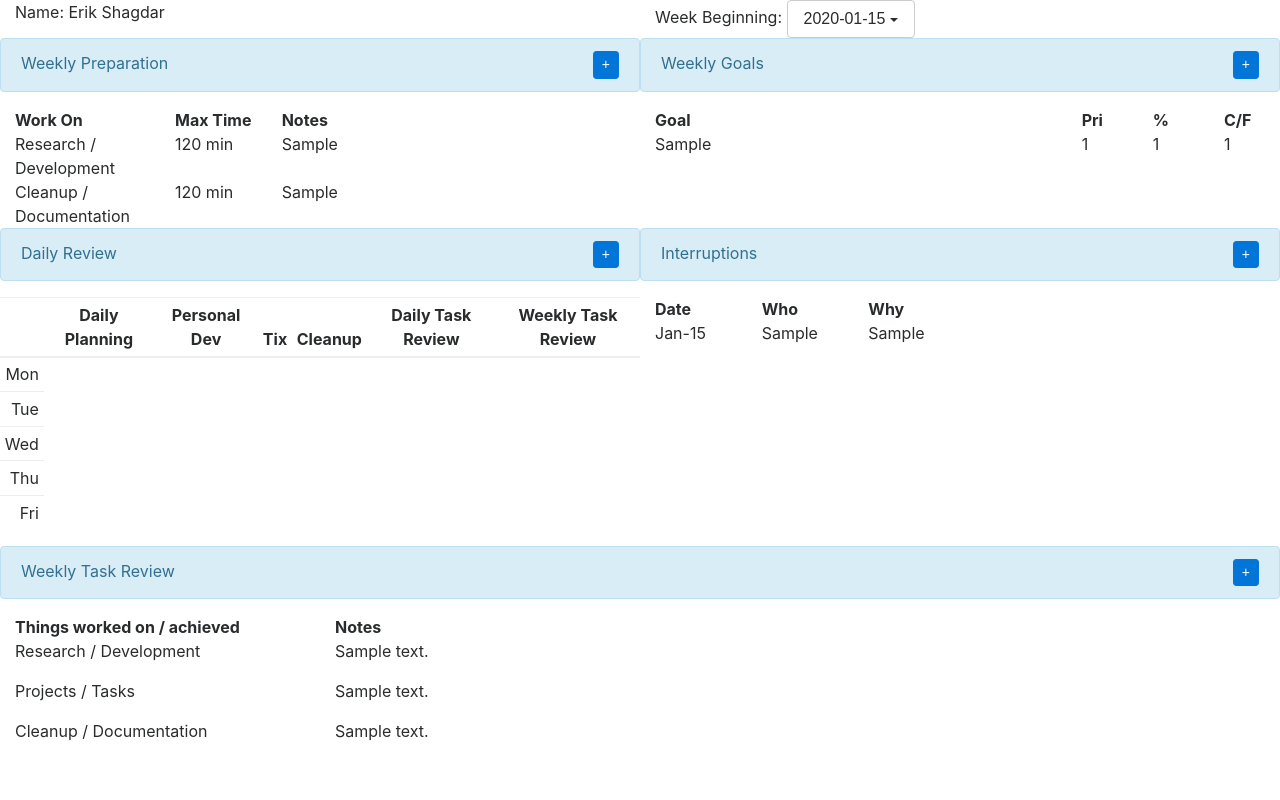
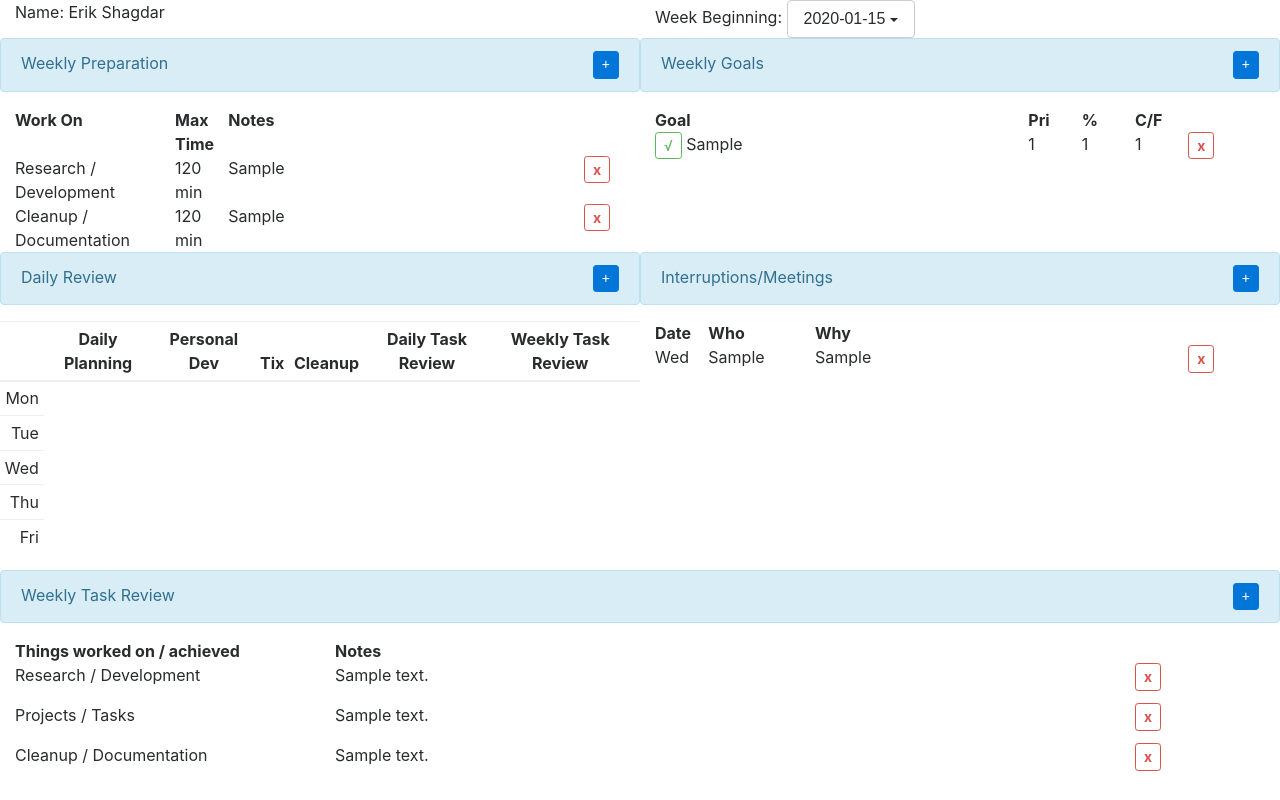
Before and after one commit to ericgarig/HTC_progress, a Flask app: page /1 in a window 1280 px wide. Run offline with Flask 2, Linux system fonts and the light colour scheme; tables that the repository leaves empty hold one stand-in row (values such as "Sample post"); parts of the project's set-up code (start-up, migrations or seed data) failed here and were passed over; some libraries are stand-ins or nearby versions.

Commit message:
updating repo. lots of changes - need to review each file later for diff.

```diff
--- a/app.py
+++ b/app.py
@@ -17,12 +17,12 @@ from models import *
 
 
 # blueprints
-app.register_blueprint(vd, url_prefix='')
-app.register_blueprint(vg, url_prefix='')
-app.register_blueprint(vi, url_prefix='')
-app.register_blueprint(vt, url_prefix='')
-app.register_blueprint(vw, url_prefix='')
-app.register_blueprint(v_debug, url_prefix='')
+app.register_blueprint(vd, url_prefix='/daily')
+app.register_blueprint(vg, url_prefix='/goal')
+app.register_blueprint(vi, url_prefix='/interruption')
+app.register_blueprint(vt, url_prefix='/task')
+app.register_blueprint(vw, url_prefix='/week')
+app.register_blueprint(v_debug, url_prefix='/debug')
 app.register_blueprint(v_sheet, url_prefix='')
 
 
--- a/forms.py
+++ b/forms.py
@@ -9,17 +9,16 @@ from wtforms.validators import DataRequired, Optional
 class TaskForm(FlaskForm):
     """Form for entering tasks."""
 
-    prep_dev = StringField('Development', render_kw={
-                           "placeholder": "Add preparation development item"})
-    prep_doc = StringField('Documentation', render_kw={
-                           "placeholder":
-                           "Add preparation documentation item"})
-    review_dev = StringField('Development', render_kw={
-                             "placeholder": "Add review development item"})
-    review_task = StringField(
-        'Task', render_kw={"placeholder": "Add review project/task item"})
-    review_doc = StringField('Documentation', render_kw={
-                             "placeholder": "Add review documentation item"})
+    prep_dev = StringField('Development', render_kw={"placeholder":
+                           "New research/development to do"})
+    prep_doc = StringField('Documentation', render_kw={"placeholder":
+                           "New cleanup/documentation to do"})
+    review_dev = StringField('Development', render_kw={"placeholder":
+                             "Research/Development done"})
+    review_task = StringField('Task', render_kw={"placeholder":
+                              "Project/Task done"})
+    review_doc = StringField('Documentation', render_kw={"placeholder":
+                             "Cleanup/Documentation done"})
 
     def validate(self):
         """Overridden validate method."""
@@ -38,9 +37,11 @@ class GoalForm(FlaskForm):
     """Form for entering goals."""
 
     goal = StringField('Goal', validators=[DataRequired()], render_kw={
-                       "placeholder": "Add goal"})
-    priority = IntegerField('Priority', validators=[Optional()], render_kw={
-                            "placeholder": "Specify priority ( 1-5 )"})
+                       "placeholder": "Goal for the week"})
+    priority = IntegerField('Priority',
+                            validators=[DataRequired()],
+                            render_kw={
+                                "placeholder": "Specify priority ( 1-5 )"})
     pct_done = IntegerField('Pct Done', validators=[Optional()], render_kw={
                             "placeholder": "Percentage done ( 1-100 )"})
     weeks_pushed = IntegerField('Weeks Pushed',
@@ -55,9 +56,9 @@ class InterruptionForm(FlaskForm):
     date = DateField('Date', validators=[DataRequired()], render_kw={
                      "placeholder": "Specify a date"})
     person = StringField('Person', validators=[DataRequired()], render_kw={
-                         "placeholder": "Who interrupted you"})
+                         "placeholder": "Who interrupted/met you"})
     reason = StringField('Reason', validators=[DataRequired()], render_kw={
-                         "placeholder": "Why the interruption"})
+                         "placeholder": "Why the interruption/meeting"})
 
 
 class ReviewForm(FlaskForm):
--- a/models.py
+++ b/models.py
@@ -76,7 +76,7 @@ class Goal(db.Model):
 
     def __init__(self, week_id=None,
                  goal=None,
-                 priority=None,
+                 priority=0,
                  pct_done=None,
                  weeks_pushed=None
                  ):
@@ -90,6 +90,10 @@ class Goal(db.Model):
     def __repr__(self):
         """Repr the object."""
         return '<Goal: {}>'.format(self.goal)
+
+    def done(self):
+        """Determine if the goal complete."""
+        return self.pct_done == 100
 
 
 class Interruption(db.Model):
--- a/templates/base.html
+++ b/templates/base.html
@@ -14,7 +14,7 @@
     <link href="{{ url_for('static', filename='css/bootstrap.min.css') }}" rel="stylesheet">
 
     <!-- Custom styles for this template -->
-    <link href="{{ url_for('static', filename='css/custom.css?v=1.0.1') }}" rel="stylesheet">
+    <link href="{{ url_for('static', filename='css/custom.css?v=1.0.4') }}" rel="stylesheet">
   </head>
 
   <body>
--- a/templates/daily_review.html
+++ b/templates/daily_review.html
@@ -6,7 +6,7 @@
 </div>
 
 <div class="row">
-    <table class="table table-sm text-center">
+    <table class="table table-sm text-center table-hover">
         <thead>
             <tr>
                 <th></th>
@@ -16,6 +16,7 @@
                 <th class="text-center">Cleanup</th>
                 <th class="text-center">Daily Task Review</th>
                 <th class="text-center">Weekly Task Review</th>
+                <th></th>
             </tr>
         </thead>
         <tbody>
@@ -29,6 +30,9 @@
                             <td>{{ 'Y' if r.cleanup else '' }}</td>
                             <td>{{ 'Y' if r.review else '' }}</td>
                             <td>{{ 'Y' if r.goals else '' }}</td>
+                            <td>
+                                <a href="{{ url_for('daily_review.delete', review_id=r.id ) }}" class="btn btn-outline-danger btn-sm alert-link">x</a>
+                            </td>
                         {% endif %}
                     {% endfor %}
                 </tr>
@@ -42,6 +46,9 @@
                             <td>{{ 'Y' if r.cleanup else '' }}</td>
                             <td>{{ 'Y' if r.review else '' }}</td>
                             <td>{{ 'Y' if r.goals else '' }}</td>
+                            <td>
+                                <a href="{{ url_for('daily_review.delete', review_id=r.id ) }}" class="btn btn-outline-danger btn-sm alert-link">x</a>
+                            </td>
                         {% endif %}
                     {% endfor %}
                 </tr>
@@ -55,6 +62,9 @@
                             <td>{{ 'Y' if r.cleanup else '' }}</td>
                             <td>{{ 'Y' if r.review else '' }}</td>
                             <td>{{ 'Y' if r.goals else '' }}</td>
+                            <td>
+                                <a href="{{ url_for('daily_review.delete', review_id=r.id ) }}" class="btn btn-outline-danger btn-sm alert-link">x</a>
+                            </td>
                         {% endif %}
                     {% endfor %}
                 </tr>
@@ -68,6 +78,9 @@
                             <td>{{ 'Y' if r.cleanup else '' }}</td>
                             <td>{{ 'Y' if r.review else '' }}</td>
                             <td>{{ 'Y' if r.goals else '' }}</td>
+                            <td>
+                                <a href="{{ url_for('daily_review.delete', review_id=r.id ) }}" class="btn btn-outline-danger btn-sm alert-link">x</a>
+                            </td>
                         {% endif %}
                     {% endfor %}
                 </tr>
@@ -81,6 +94,9 @@
                             <td>{{ 'Y' if r.cleanup else '' }}</td>
                             <td>{{ 'Y' if r.review else '' }}</td>
                             <td>{{ 'Y' if r.goals else '' }}</td>
+                            <td>
+                                <a href="{{ url_for('daily_review.delete', review_id=r.id ) }}" class="btn btn-outline-danger btn-sm alert-link">x</a>
+                            </td>
                         {% endif %}
                     {% endfor %}
                 </tr>
@@ -94,14 +110,14 @@
 <div class="modal fade" id="daily_review_modal" role="dialog">
     <div class="modal-dialog">
         <div class="modal-content">
-            <form action="{{ url_for('add_review', week_id=week.id ) }}" method="post" name="goals">
+            <form action="{{ url_for('daily_review.add', week_id=week.id ) }}" method="post" name="goals">
                 <div class="modal-header">
                     <h6 class="modal-title">Daily Review</h6>
                     <button type="button" class="close" data-dismiss="modal">&times;</button>
                 </div>
                 <div class="modal-body">
                         {{ review_form.hidden_tag() }}
-                        <p>{{ review_form.date(class_="form-control") }}</p>
+                        <p>{{ review_form.date(class_="form-control", autocomplete="off") }}</p>
 
                         <div class="form-check">
                             <label class="form-check-label">
--- a/templates/goals.html
+++ b/templates/goals.html
@@ -6,19 +6,28 @@
 </div>
 
 <div class="row">
-    <div class="col-8"><strong>Goal</strong></div>
-    <div class="col"><strong>Pri</strong></div>
-    <div class="col"><strong>%</strong></div>
-    <div class="col"><strong>C/F</strong></div>
+    <div class="col-7"><strong>Goal</strong></div>
+    <div class="col-1"><strong>Pri</strong></div>
+    <div class="col-1"><strong>%</strong></div>
+    <div class="col-1"><strong>C/F</strong></div>
 </div>
 
-{% for goal in goals %}
+{% for goal in goals|sort(attribute='priority') %}
     <div class="row">
-        <div class="col-8"><p>{{ goal.goal }}</p></div>
-        <div class="col"><p>{{ goal.priority|default("", True) }}</p></div>
-        <div class="col"><p>{{ goal.pct_done|default("", True) }}</p></div>
-        <div class="col"><p>{{ goal.weeks_pushed|default("", True) }}</p></div>
-        <div class="w-100"></div>
+        <div class="col-7">
+            <p>
+                {% if not goal.done() %}
+                    <a href="{{ url_for('goal.complete', goal_id=goal.id) }}" class="btn btn-outline-success btn-sm" role="button">√</a>
+                {% endif %}
+                {{ goal.goal }}
+            </p>
+        </div>
+        <div class="col-1"><p>{{ goal.priority|default("", True) }}</p></div>
+        <div class="col-1"><p>{{ goal.pct_done|default("", True) }}</p></div>
+        <div class="col-1"><p>{{ goal.weeks_pushed|default("", True) }}</p></div>
+        <div class="col-1">
+            <a href="{{ url_for('goal.delete', goal_id=goal.id ) }}" class="btn btn-outline-danger btn-sm alert-link">x</a>
+        </div>
     </div>
 {% endfor %}
 
@@ -28,17 +37,17 @@
 <div class="modal fade" id="weekly_goal_modal" role="dialog">
     <div class="modal-dialog">
         <div class="modal-content">
-            <form action="{{ url_for('add_goal', week_id=week.id ) }}" method="post" name="goals">
+            <form action="{{ url_for('goal.add', week_id=week.id ) }}" method="post" name="goals">
                 <div class="modal-header">
                     <h6 class="modal-title">Weekly Goals</h6>
                     <button type="button" class="close" data-dismiss="modal">&times;</button>
                 </div>
                 <div class="modal-body">
                         {{ goal_form.hidden_tag() }}
-                        <p>{{ goal_form.goal(class_="form-control") }}</p>
-                        <p>{{ goal_form.priority(class_="form-control") }}</p>
-                        <p>{{ goal_form.pct_done(class_="form-control") }}</p>
-                        <p>{{ goal_form.weeks_pushed(class_="form-control") }}</p>
+                        <p>{{ goal_form.goal(class_="form-control", autocomplete="off") }}</p>
+                        <p>{{ goal_form.priority(class_="form-control", autocomplete="off") }}</p>
+                        <p>{{ goal_form.pct_done(class_="form-control", autocomplete="off") }}</p>
+                        <p>{{ goal_form.weeks_pushed(class_="form-control", autocomplete="off") }}</p>
                 </div>
                 <div class="modal-footer">
                     <button type="submit" class="btn btn-primary">Add</button>
--- a/templates/interruptions.html
+++ b/templates/interruptions.html
@@ -1,22 +1,24 @@
 <div class="row">
     <div class="col alert alert-info">
-        Interruptions
+        Interruptions/Meetings
         <button type="button" class="btn btn-primary btn-sm float-right" data-toggle="modal" data-target="#interruptionModal">+</button>
     </div>
 </div>
 
 <div class="row">
-        <div class="col-2"><strong>Date</strong></div>
+        <div class="col-1"><strong>Date</strong></div>
         <div class="col-2"><strong>Who</strong></div>
-        <div class="col-8"><strong>Why</strong></div>
+        <div class="col"><strong>Why</strong></div>
 </div>
 
-{% for interruption in interruptions %}
+{% for interruption in interruptions|sort(attribute='inter_date') %}
     <div class="row">
-        <div class="col-2"><p>{{ interruption.inter_date.strftime('%b-%d') }}</p></div>
+        <div class="col-1"><p>{{ interruption.inter_date.strftime('%a') }}</p></div>
         <div class="col-2"><p>{{ interruption.person }}</p></div>
-        <div class="col-8"><p>{{ interruption.reason }}</p></div>
-        <div class="w-100"></div>
+        <div class="col-7"><p>{{ interruption.reason }}</p></div>
+        <div class="col-1">
+            <a href="{{ url_for('interruption.delete', week_id=interruption.week_id, interruption_id=interruption.id ) }}" class="btn btn-outline-danger btn-sm alert-link">x</a>
+        </div>
     </div>
 {% endfor %}
 
@@ -25,16 +27,16 @@
 <div class="modal fade" id="interruptionModal" role="dialog">
     <div class="modal-dialog">
         <div class="modal-content">
-            <form action="{{ url_for('add_interruption', week_id=week.id ) }}" method="post" name="interruptions">
+            <form action="{{ url_for('interruption.add', week_id=week.id ) }}" method="post" name="interruptions">
                 <div class="modal-header">
-                    <h6 class="modal-title">Interruptions</h6>
+                    <h6 class="modal-title">Interruptions/Meetings</h6>
                     <button type="button" class="close" data-dismiss="modal">&times;</button>
                 </div>
                 <div class="modal-body">
                         {{ interruption_form.hidden_tag() }}
-                        <p>{{ interruption_form.date(class_="form-control") }}</p>
-                        <p>{{ interruption_form.person(class_="form-control") }}</p>
-                        <p>{{ interruption_form.reason(class_="form-control") }}</p>
+                        <p>{{ interruption_form.date(class_="form-control", autocomplete="off") }}</p>
+                        <p>{{ interruption_form.person(class_="form-control", autocomplete="off") }}</p>
+                        <p>{{ interruption_form.reason(class_="form-control", autocomplete="off") }}</p>
                 </div>
                 <div class="modal-footer">
                     <button type="submit" class="btn btn-primary">Add</button>
--- a/templates/name_week_selector.html
+++ b/templates/name_week_selector.html
@@ -7,11 +7,11 @@
         Week Beginning:
           <button class="btn btn-secondary dropdown-toggle" type="button" id="dropdownMenuButton" data-toggle="dropdown" aria-haspopup="true" aria-expanded="false">{% if week %}{{ week.get_week_date() }}{% else %}Select a week{% endif %}</button>
           <div class="dropdown-menu" aria-labelledby="dropdownMenuButton">
-            {% for week in week_list %}
-                <a class="dropdown-item" href="{{ url_for('worksheet', week_id=week.id) }}">{{ week.week.date() }}</a>
+            <a class="dropdown-item" href="{{ url_for('week.new') }}">+ New Week</a>
+            <div class="dropdown-divider"></div>
+            {% for week in week_list|sort(attribute='week', reverse=True) %}
+                <a class="dropdown-item" href="{{ url_for('worksheet.worksheet', week_id=week.id) }}">{{ week.week.date() }}</a>
             {% endfor %}
-            <div class="dropdown-divider"></div>
-            <a class="dropdown-item" href="{{ url_for('week_new') }}">+ New Week</a>
           </div>
         </div>
     </div>
--- a/templates/task_prep.html
+++ b/templates/task_prep.html
@@ -7,17 +7,24 @@
 
 <div class="row">
     <div class="col-3"><strong>Work On</strong></div>
-    <div class="col"><strong>Max Time</strong></div>
+    <div class="col-1"><strong>Max Time</strong></div>
     <div class="col-7"><strong>Notes</strong></div>
 </div>
 
 <div class="row">
     <div class="col-3">Research / Development</div>
-    <div class="col">120 min</div>
-    <div class="col-7">
+    <div class="col-1">120 min</div>
+    <div class="col-8">
         {% for task in tasks %}
             {% if task.prep_dev %}
-            <p>{{ task.prep_dev }}</p>
+            <div class="row">
+                <div class="col-10">
+                    <p>{{ task.prep_dev }}</p>
+                </div>
+                <div class="col-1">
+                    <a href="{{ url_for('task.delete', task_id=task.id ) }}" class="btn btn-outline-danger btn-sm alert-link">x</a>
+                </div>
+            </div>
             {% endif %}
         {% endfor %}
     </div>
@@ -25,11 +32,18 @@
 
 <div class="row">
     <div class="col-3">Cleanup / Documentation</div>
-    <div class="col">120 min</div>
-    <div class="col-7">
+    <div class="col-1">120 min</div>
+    <div class="col-8">
         {% for task in tasks %}
             {% if task.prep_doc %}
-            <p>{{ task.prep_doc }}</p>
+            <div class="row">
+                <div class="col-10">
+                    <p>{{ task.prep_doc }}</p>
+                </div>
+                <div class="col-1">
+                    <a href="{{ url_for('task.delete', task_id=task.id ) }}" class="btn btn-outline-danger btn-sm alert-link">x</a>
+                </div>
+            </div>
             {% endif %}
         {% endfor %}
     </div>
@@ -41,15 +55,15 @@
 <div class="modal fade" id="weekly_prep_modal" role="dialog">
     <div class="modal-dialog">
         <div class="modal-content">
-            <form action="{{ url_for('add_task', week_id=week.id ) }}" method="post" name="prep">
+            <form action="{{ url_for('task.add', week_id=week.id ) }}" method="post" name="prep">
                 <div class="modal-header">
                     <h6 class="modal-title">Add Weekly Preparation</h6>
                     <button type="button" class="close" data-dismiss="modal">&times;</button>
                 </div>
                 <div class="modal-body">
                         {{ task_form.hidden_tag() }}
-                        <p>{{ task_form.prep_dev(class_="form-control") }}</p>
-                        <p>{{ task_form.prep_doc(class_="form-control") }}</p>
+                        <p>{{ task_form.prep_dev(class_="form-control", autocomplete="off") }}</p>
+                        <p>{{ task_form.prep_doc(class_="form-control", autocomplete="off") }}</p>
                 </div>
                 <div class="modal-footer">
                     <button type="submit" class="btn btn-primary">Add</button>
--- a/templates/task_review.html
+++ b/templates/task_review.html
@@ -15,7 +15,14 @@
     <div class="col-9">
         {% for task in tasks %}
             {% if task.review_dev %}
-            <p>{{ task.review_dev }}</p>
+            <div class="row">
+                <div class="col-10">
+                    <p>{{ task.review_dev }}</p>
+                </div>
+                <div class="col-1">
+                    <a href="{{ url_for('task.delete', task_id=task.id ) }}" class="btn btn-outline-danger btn-sm alert-link">x</a>
+                </div>
+            </div>
             {% endif %}
         {% endfor %}
     </div>
@@ -26,7 +33,14 @@
     <div class="col-9">
         {% for task in tasks %}
             {% if task.review_task %}
-            <p>{{ task.review_task }}</p>
+            <div class="row">
+                <div class="col-10">
+                    <p>{{ task.review_task }}</p>
+                </div>
+                <div class="col-1">
+                    <a href="{{ url_for('task.delete', task_id=task.id ) }}" class="btn btn-outline-danger btn-sm alert-link">x</a>
+                </div>
+            </div>
             {% endif %}
         {% endfor %}
     </div>
@@ -37,7 +51,14 @@
     <div class="col-9">
         {% for task in tasks %}
             {% if task.review_doc %}
-            <p>{{ task.review_doc }}</p>
+            <div class="row">
+                <div class="col-10">
+                    <p>{{ task.review_doc }}</p>
+                </div>
+                <div class="col-1">
+                    <a href="{{ url_for('task.delete', week_id=task.week_id, task_id=task.id ) }}" class="btn btn-outline-danger btn-sm alert-link">x</a>
+                </div>
+            </div>
             {% endif %}
         {% endfor %}
     </div>
@@ -48,16 +69,16 @@
 <div class="modal fade" id="weekly_review_modal" role="dialog">
     <div class="modal-dialog">
         <div class="modal-content">
-            <form action="{{ url_for('add_task', week_id=week.id ) }}" method="post" name="review">
+            <form action="{{ url_for('task.add', week_id=week.id ) }}" method="post" name="review">
                 <div class="modal-header">
                     <h6 class="modal-title">Add Weekly Review</h6>
                     <button type="button" class="close" data-dismiss="modal">&times;</button>
                 </div>
                 <div class="modal-body">
                         {{ task_form.hidden_tag() }}
-                        <p>{{ task_form.review_dev(class_="form-control") }}</p>
-                        <p>{{ task_form.review_task(class_="form-control") }}</p>
-                        <p>{{ task_form.review_doc(class_="form-control") }}</p>
+                        <p>{{ task_form.review_dev(class_="form-control", autocomplete="off") }}</p>
+                        <p>{{ task_form.review_task(class_="form-control", autocomplete="off") }}</p>
+                        <p>{{ task_form.review_doc(class_="form-control", autocomplete="off") }}</p>
                 </div>
                 <div class="modal-footer">
                     <button type="submit" class="btn btn-primary">Add</button>
--- a/views/debug.py
+++ b/views/debug.py
@@ -1,5 +1,4 @@
 """Debug view of the app."""
-from app import app
 from flask import Blueprint, render_template
 from models import Goal, Interruption, Tasks, Week
 
@@ -7,8 +6,8 @@ from models import Goal, Interruption, Tasks, Week
 v_debug = Blueprint('debug', __name__)
 
 
-@app.route('/debug')
-@app.route('/debug/<week_id>')
+@v_debug.route('/debug')
+@v_debug.route('/debug/<week_id>')
 def debug_data(week_id=None):
     """Display data for given week."""
     goals = Goal.query.all()
--- a/views/worksheet.py
+++ b/views/worksheet.py
@@ -1,5 +1,4 @@
 """View function for the worksheet."""
-from app import app
 from flask import Blueprint, render_template
 from forms import GoalForm, InterruptionForm, ReviewForm, TaskForm
 from models import Goal, Interruption, Review, Tasks, Week
@@ -8,8 +7,8 @@ from models import Goal, Interruption, Review, Tasks, Week
 v_sheet = Blueprint('worksheet', __name__)
 
 
-@app.route('/')
-@app.route('/<week_id>')
+@v_sheet.route('/')
+@v_sheet.route('/<week_id>')
 def worksheet(week_id=None):
     """Main route of the one-page site."""
     week = ''
```
Also changed, not shown: static/css/custom.css (+11 -7 lines), views/daily_review.py (+22 -7 lines), views/goal.py (+27 -7 lines), views/interruption.py (+18 -8 lines), views/task.py (+33 -12 lines), views/week.py (+4 -4 lines).
